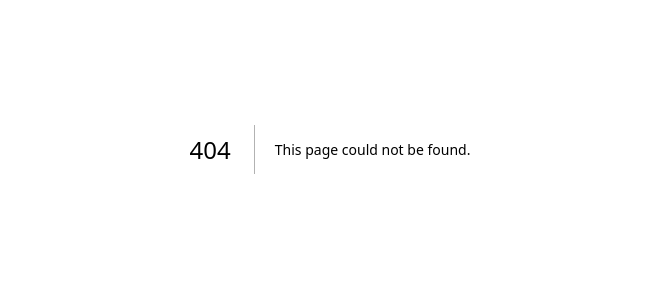
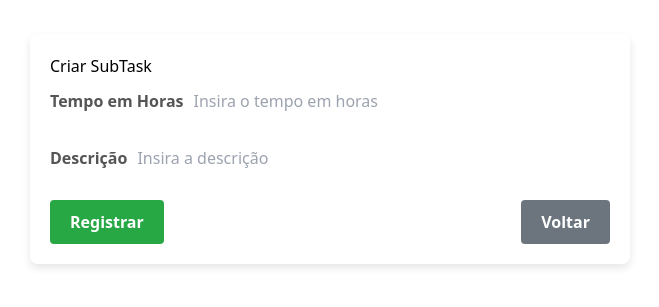
Before and after one commit to GabTibolla/TaskManagerFront, a Next.js app: page /criar_subTask in a window 1280 px wide. Before the commit this address had no page. Shown: the part 251-558 px from the top of the page, without its empty margins (310-969 px from the left). Built offline with nearby package versions, Linux system fonts and the light colour scheme.

Commit message:
Criado o layout do form da Subtask

```diff
--- a/components/navBar.tsx
+++ b/components/navBar.tsx
@@ -15,7 +15,12 @@ export default function NavBar() {
             </li>
             <li className="nav-item">
               <Link to={"/listar"} className="nav-link">
-                            Listar
+                Listar Tasks
+              </Link>
+            </li>
+            <li className="nav-item">
+              <Link to={"/criarSubTask"} className="nav-link">
+                Criar SubTask
               </Link>
             </li>
           </div>
@@ -28,5 +33,5 @@ export default function NavBar() {
           </div>
         </div>
       </nav>
-    )
+    );
 }
--- a/package.json
+++ b/package.json
@@ -12,7 +12,7 @@
     "axios": "^1.6.8",
     "bcryptjs": "^2.4.3",
     "bootstrap": "^5.3.3",
-    "next": "14.2.1",
+    "next": "13.0.3",
     "primereact": "^10.6.3",
     "react": "^18",
     "react-bootstrap": "^2.10.2",
--- /dev/null
+++ b/pages/criar_subTask.tsx
@@ -0,0 +1,134 @@
+import React, { useState } from "react";
+import Button from "react-bootstrap/Button";
+import Form from "react-bootstrap/Form";
+import Row from "react-bootstrap/Row";
+import Col from "react-bootstrap/Col";
+import { useRouter } from "next/router";
+
+const CriarSubTask = () => {
+  const router = useRouter();
+  const [formData, setFormData] = useState({
+    tempoEmHoras: "",
+    descricao: "",
+  });
+
+  const handleChange = (event: any) => {
+    setFormData({ ...formData, [event.target.name]: event.target.value });
+  };
+
+  // const handleSubmit = async (event: any) => {
+  //     event.preventDefault();
+  //     // Lógica para adicionar uma subtask
+  // };
+  return (
+    <div style={fullScreenContainerStyle}>
+      <div style={formWrapperStyle}>
+        <h2>Criar SubTask</h2>
+        <Form /*style={formStyle} onSubmit={handleSubmit}*/>
+          <Form.Group className="mb-3">
+            <Form.Label style={labelStyle}>Tempo em Horas</Form.Label>
+            <Form.Control
+              type="number"
+              placeholder="Insira o tempo em horas"
+              id="tempoEmHoras"
+              name="tempoEmHoras"
+              value={formData.tempoEmHoras}
+              style={inputStyle}
+              onChange={handleChange}
+            />
+          </Form.Group>
+          <Form.Group className="mb-3">
+            <Form.Label style={labelStyle}>Descrição</Form.Label>
+            <Form.Control
+              type="text"
+              placeholder="Insira a descrição"
+              id="descricao"
+              name="descricao"
+              value={formData.descricao}
+              style={inputStyle}
+              onChange={handleChange}
+            />
+          </Form.Group>
+          <Row>
+            <Col className="buttons" style={buttonContainerStyle}>
+              <Button type="submit" style={submitButtonStyle}>
+                Registrar
+              </Button>
+              <Button onClick={() => router.push("/")} style={backButtonStyle}>
+                Voltar
+              </Button>
+            </Col>
+          </Row>
+        </Form>
+      </div>
+    </div>
+  );
+};
+
+// Estilos CSS
+const fullScreenContainerStyle = {
+  display: "flex",
+  justifyContent: "center",
+  alignItems: "center",
+  height: "100vh",
+  backgroundColor: "#ffff",
+};
+
+const formWrapperStyle = {
+  width: "100%",
+  maxWidth: "600px",
+  padding: "20px",
+  backgroundColor: "#fff",
+  borderRadius: "8px",
+  boxShadow: "0 4px 8px rgba(0, 0, 0, 0.1)",
+};
+
+const headerStyle = {
+  textAlign: "center",
+  marginBottom: "20px",
+  color: "#333",
+};
+
+const formStyle = {
+  display: "flex",
+  flexDirection: "column",
+  gap: "15px",
+};
+
+const labelStyle = {
+  fontWeight: "bold",
+  color: "#555",
+};
+
+const inputStyle = {
+  height: "45px",
+  borderRadius: "4px",
+  borderColor: "#ccc",
+  paddingLeft: "10px",
+};
+
+const buttonContainerStyle = {
+  display: "flex",
+  justifyContent: "space-between",
+  marginTop: "20px",
+};
+
+const submitButtonStyle = {
+  backgroundColor: "#28a745",
+  borderColor: "#28a745",
+  color: "#fff",
+  padding: "10px 20px",
+  borderRadius: "4px",
+  fontWeight: "bold",
+};
+
+const backButtonStyle = {
+  backgroundColor: "#6c757d",
+  borderColor: "#6c757d",
+  color: "#fff",
+  padding: "10px 20px",
+  borderRadius: "4px",
+  fontWeight: "bold",
+};
+
+export default CriarSubTask;
--- a/pages/index.tsx
+++ b/pages/index.tsx
@@ -7,24 +7,27 @@ import Update from "@/pages/update";
 import LoginForm from './'; // Importe o LoginForm
 import usuarioService from '@/services/usuarioService';
 import { useState } from 'react';
+import CriarSubTask from "./criar_subTask";
 
 const App = () => {
-  const [email, setEmail] = useState('');
-  const [CPF, setCPF] = useState('');
+  const [email, setEmail] = useState("");
+  const [CPF, setCPF] = useState("");
 
   const handleSubmit = (event: any) => {
     event.preventDefault();
-    console.log('Email:', email);
-    console.log('CPF:', CPF);
+    console.log("Email:", email);
+    console.log("CPF:", CPF);
 
-    usuarioService.getUsuarioLogin(email, CPF).then((response) => {
-      console.log('Usuario logado:', response);
-      window.location.href = '/listar';
-    }).catch((error) => {
-      console.error('Erro ao logar o usuario:', error);
+    usuarioService
+      .getUsuarioLogin(email, CPF)
+      .then((response) => {
+        console.log("Usuario logado:", response);
+        window.location.href = "/listar";
+      })
+      .catch((error) => {
+        console.error("Erro ao logar o usuario:", error);
       });
   };
-
 
   return (
     <Router>
@@ -34,12 +37,16 @@ const App = () => {
         </header>
         <main className="container">
           <Routes>
-            <Route path="/" element={
+            <Route
+              path="/"
+              element={
                 <div style={styles.container}>
                   <form onSubmit={handleSubmit} style={styles.form}>
                     <h1 style={styles.title}>Login</h1>
                     <div style={styles.inputGroup}>
-                    <label style={styles.label} htmlFor="email">Email: </label>
+                      <label style={styles.label} htmlFor="email">
+                        Email:{" "}
+                      </label>
                       <input
                         style={styles.input}
                         type="email"
@@ -50,7 +57,9 @@ const App = () => {
                       />
                     </div>
                     <div style={styles.inputGroup}>
-                    <label style={styles.label} htmlFor="CPF">CPF: </label>
+                      <label style={styles.label} htmlFor="CPF">
+                        CPF:{" "}
+                      </label>
                       <input
                         style={styles.input}
                         type="text"
@@ -60,24 +69,25 @@ const App = () => {
                         required
                       />
                     </div>
-                  <button type="submit" style={styles.button}>Login</button>
+                    <button type="submit" style={styles.button}>
+                      Login
+                    </button>
                   </form>
                 </div>
-            } />
-
-
-
+              }
+            />
 
             <Route path="/home" element={<h1>Home</h1>} />
             <Route path="/registrar" element={<CriarTask />} />
             <Route path="/listar" element={<Listar />} />
             <Route path="/atualizar/:itemId" element={<Update />} />
+            <Route path="/criarSubTask" element={<CriarSubTask />} />
           </Routes>
         </main>
       </div>
     </Router>
   );
-}
+};
 
 
 const styles = {
```
Also changed, not shown: tsconfig.json (+20 -6 lines), 2 other files (tests, documents, lock files or other folders). Lines whose indentation alone changed are shown as unchanged.
